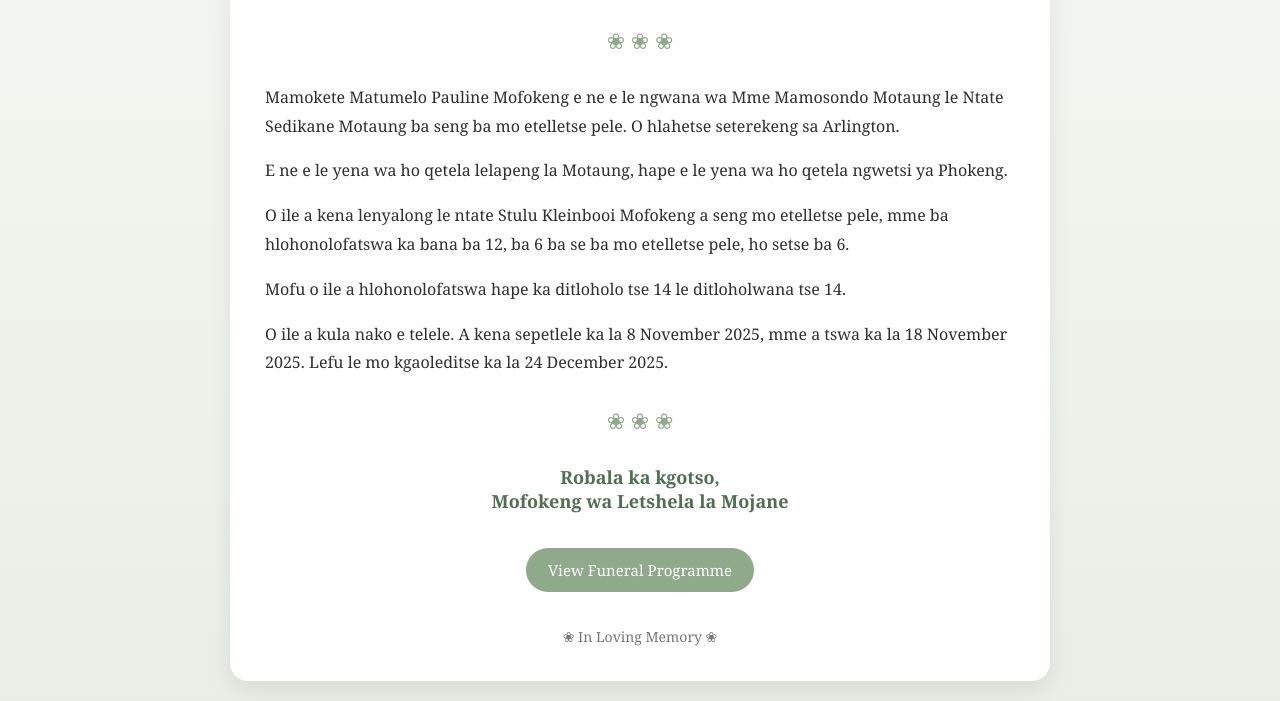
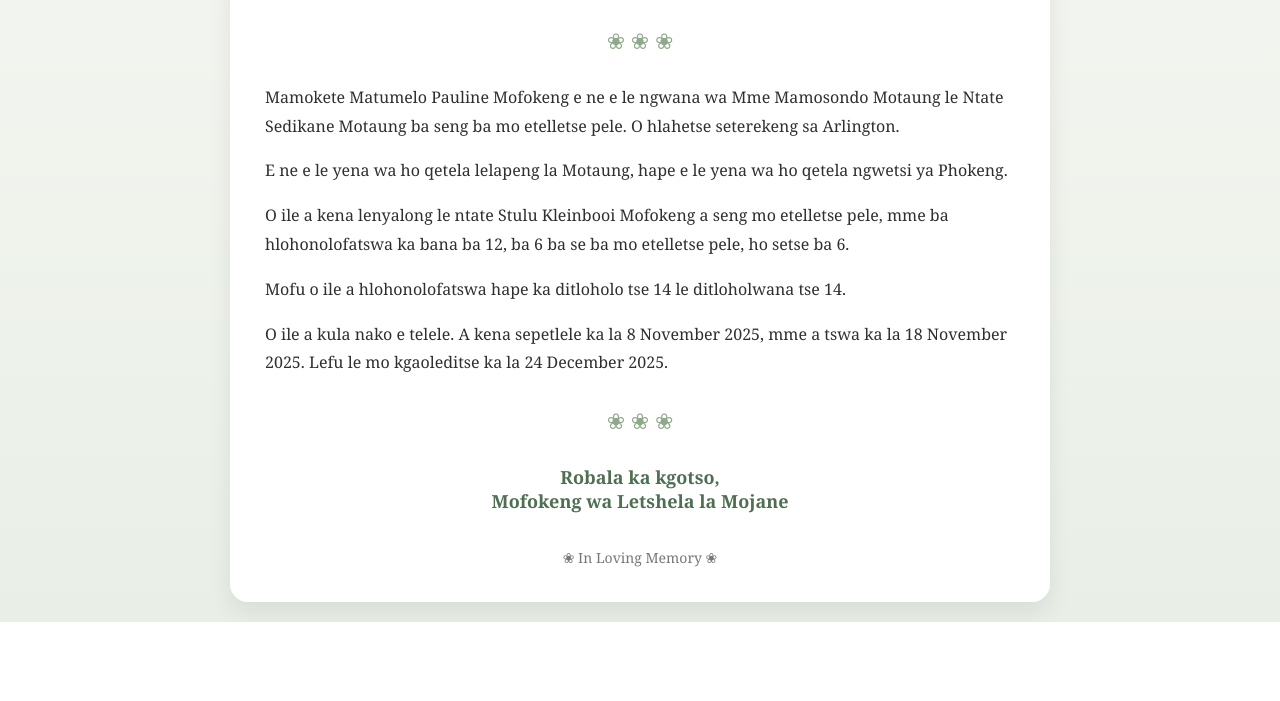
Before and after one commit to kufadhlmn/Obituary, a plain HTML site: page index.html in a window 1280 px wide. Shown: the part 189-890 px from the top of the page. After the commit the page ends 811 px from the top, so only its background shows below. Drawn offline with Linux system fonts and the light colour scheme.

Commit message:
Update index.html

```diff
--- a/index.html
+++ b/index.html
@@ -133,7 +133,6 @@
     </div>
 
     <div style="text-align:center;">
-      <a href="programme.html" class="button">View Funeral Programme</a>
     </div>
 
     <footer>
```
